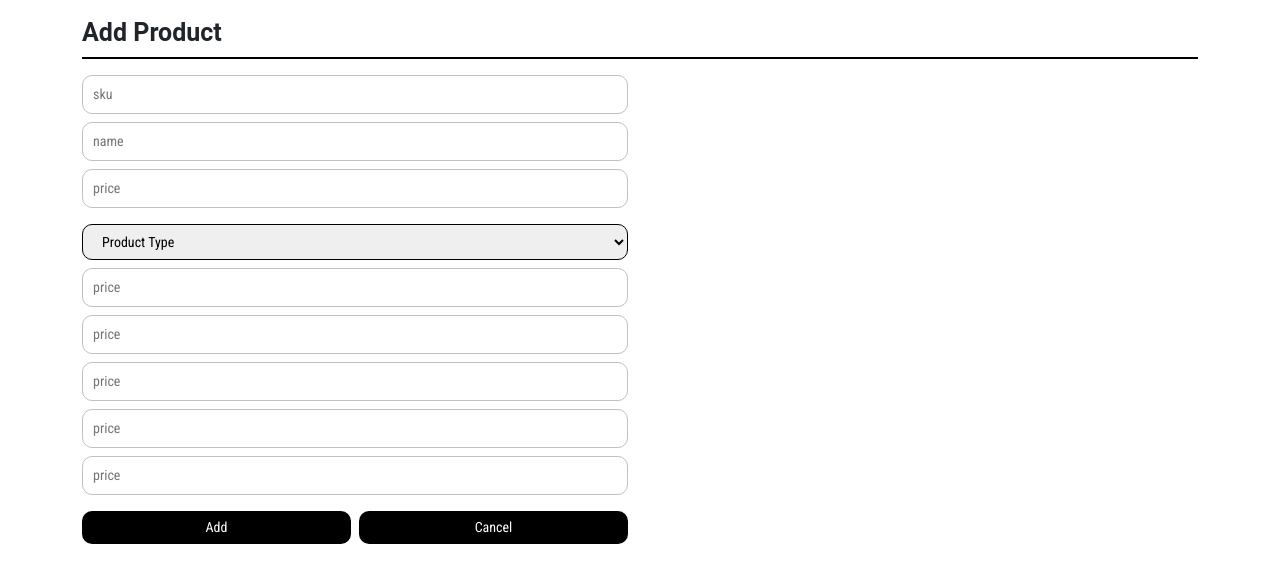
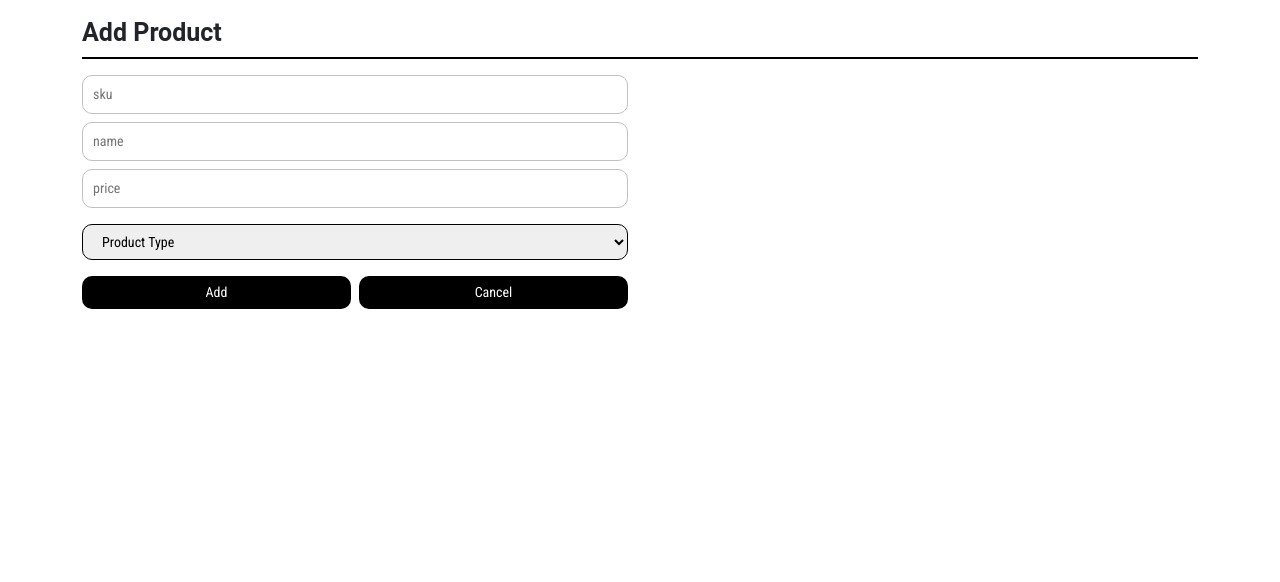
Before and after one commit to TarekMahmoud175/e-commerce-task-front, a React (Create React App) app: page /add-product in a window 1280 px wide. Shown: the top 582 px of the page. Built offline with nearby package versions, Linux system fonts and the light colour scheme.

Commit message:
handle form change values

```diff
--- a/package.json
+++ b/package.json
@@ -5,6 +5,7 @@
   "dependencies": {
     "@emotion/react": "^11.10.0",
     "@emotion/styled": "^11.10.0",
+    "@hookform/resolvers": "^2.9.8",
     "@material-ui/core": "^4.12.4",
     "@mui/material": "^5.10.2",
     "@mui/styled-engine-sc": "^5.10.1",
@@ -19,7 +20,8 @@
     "react-router-dom": "^6.3.0",
     "react-scripts": "5.0.1",
     "styled-components": "^5.3.5",
-    "web-vitals": "^2.1.4"
+    "web-vitals": "^2.1.4",
+    "yup": "^0.32.11"
   },
   "scripts": {
     "start": "react-scripts start",
--- a/src/components/button-component/button.module.css
+++ b/src/components/button-component/button.module.css
@@ -6,8 +6,10 @@
   color: var(--clr-white);
 }
 
-.button:focus {
+.button:focus , .button:active {
   box-shadow: none;
+  background-color: var(--clr-black);
+  color: var(--clr-white);
 }
 
 .button:hover {
--- a/src/components/select-component/index.js
+++ b/src/components/select-component/index.js
@@ -24,6 +24,7 @@ const SelectComponent = ({
         }}
         value={value}
         {...prop}
+        onChange={handleChange}
       >
         <option value={""} selected disabled hidden>
           {placeholder}
--- a/src/pages/product-add/index.js
+++ b/src/pages/product-add/index.js
@@ -7,11 +7,108 @@ import InputComponent from "../../components/input-component";
 import SelectComponent from "../../components/select-component";
 import ButtonComponent from "../../components/button-component";
 
+
 const AddProduct = () => {
+  const DvdSpec = () => {
+    return (
+      <Controller
+        name="size_mb"
+        control={control}
+        rules={{ required: "size is required" }}
+        render={({ field }) => (
+          <InputComponent
+            className="mt-2"
+            id="size (MB)"
+            errors={errors.size_mb?.message}
+            placeholder={"size"}
+            {...field}
+          />
+        )}
+      />
+
+    )
+
+  }
+  const bookSpec = () => {
+    return (
+      <Controller
+        name="Weight_kg"
+        control={control}
+        rules={{ required: "Weight is required" }}
+        render={({ field }) => (
+          <InputComponent
+            className="mt-2"
+            id="Weight"
+            errors={errors.Weight_kg?.message}
+            placeholder={"Weight"}
+            {...field}
+          />
+        )}
+      />
+    )
+  }
+  const furnitureSpec = () => {
+    return (
+      <>
+        <Controller
+          name="width"
+          control={control}
+          rules={{ required: "Width is required" }}
+          render={({ field }) => (
+            <InputComponent
+              className="mt-2"
+              id="width"
+              errors={errors.width?.message}
+              placeholder={"width"}
+              {...field}
+            />
+          )}
+        />
+
+        <Controller
+          name="length"
+          control={control}
+          rules={{ required: "Length is required" }}
+          render={({ field }) => (
+            <InputComponent
+              className="mt-2"
+              id="length"
+              errors={errors.length?.message}
+              placeholder={"length"}
+              {...field}
+            />
+          )}
+        />
+
+        <Controller
+          name="height"
+          control={control}
+          rules={{ required: "Height is required" }}
+          render={({ field }) => (
+            <InputComponent
+              className="mt-2"
+              id="height"
+              errors={errors.height?.message}
+              placeholder={"height"}
+              {...field}
+            />
+          )}
+        />
+      </>
+    )
+
+  }
+
+  const specObj = {
+    "DVD": <DvdSpec />,
+    "BOOK": <bookSpec />,
+    "FURNITURE": <furnitureSpec />,
+  }
   const {
     control,
     formState: { errors },
     handleSubmit,
+    setValue
   } = useForm();
 
   const onSubmit = (values) => {
@@ -83,6 +180,7 @@ const AddProduct = () => {
                   className="mt-2 "
                   id="productType"
                   errors={errors.productType?.message}
+                  handleChange={(e) => { console.log(e.target.value); setValue("productType", e.target.value) }}
                   placeholder={"Product Type"}
                   options={[
                     { label: "DVD", value: "DVD" },
@@ -94,80 +192,10 @@ const AddProduct = () => {
               )}
             />
 
-            <Controller
-              name="price"
-              control={control}
-              rules={{ required: "Price is required" }}
-              render={({ field }) => (
-                <InputComponent
-                  className="mt-2"
-                  id="price"
-                  errors={errors.price?.message}
-                  placeholder={"price"}
-                  {...field}
-                />
-              )}
-            />
 
-            <Controller
-              name="price"
-              control={control}
-              rules={{ required: "Price is required" }}
-              render={({ field }) => (
-                <InputComponent
-                  className="mt-2"
-                  id="price"
-                  errors={errors.price?.message}
-                  placeholder={"price"}
-                  {...field}
-                />
-              )}
-            />
 
-            <Controller
-              name="price"
-              control={control}
-              rules={{ required: "Price is required" }}
-              render={({ field }) => (
-                <InputComponent
-                  className="mt-2"
-                  id="price"
-                  errors={errors.price?.message}
-                  placeholder={"price"}
-                  {...field}
-                />
-              )}
-            />
 
-            <Controller
-              name="price"
-              control={control}
-              rules={{ required: "Price is required" }}
-              render={({ field }) => (
-                <InputComponent
-                  className="mt-2"
-                  id="price"
-                  errors={errors.price?.message}
-                  placeholder={"price"}
-                  {...field}
-                />
-              )}
-            />
 
-            <Controller
-              name="price"
-              control={control}
-              rules={{ required: "Price is required" }}
-              render={({ field }) => (
-                <InputComponent
-                  className="mt-2"
-                  id="price"
-                  errors={errors.price?.message}
-                  placeholder={"price"}
-                  {...field}
-                />
-              )}
-            />
 
             <div className="row my-3">
               <div className="col-md-6 d-flex justify-content-between w-100">
--- a/src/pages/products-list/index.js
+++ b/src/pages/products-list/index.js
@@ -30,7 +30,7 @@ const ProductList = ({ history }) => {
           {[1, 2, 3, 4, 5, 6, 7, 8, 9, , 10, 11, 12, 13, 14, 15].map(
             (item, index) => {
               return (
-                <div className="col-lg-3" key={"product" + item}>
+                <div className="col-lg-2 col-md-3 col-sm-6 col-xs-6" key={"product" + item}>
                   <ProductBox />
                 </div>
               );
```
Also changed, not shown: 1 other file (tests, documents, lock files or other folders).
